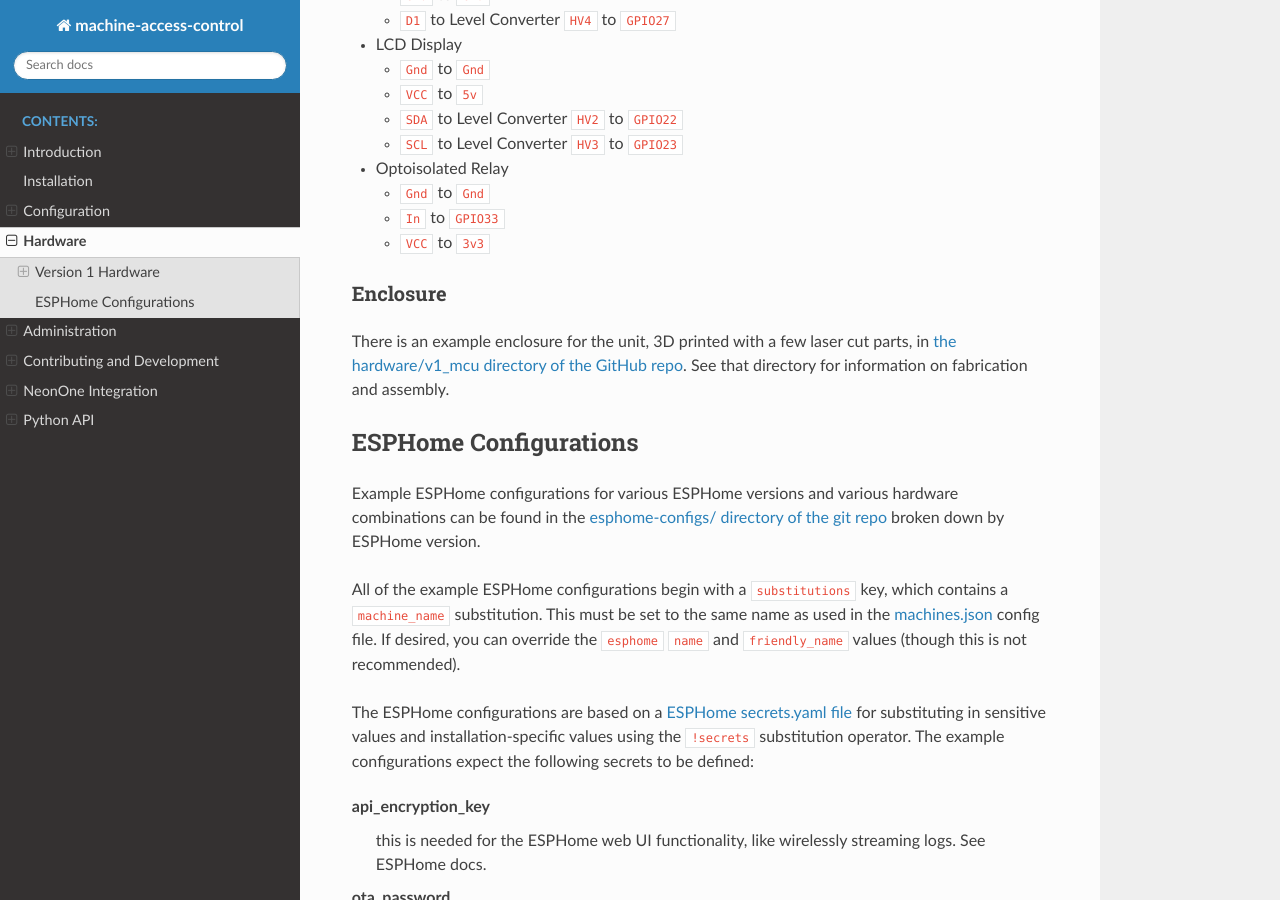
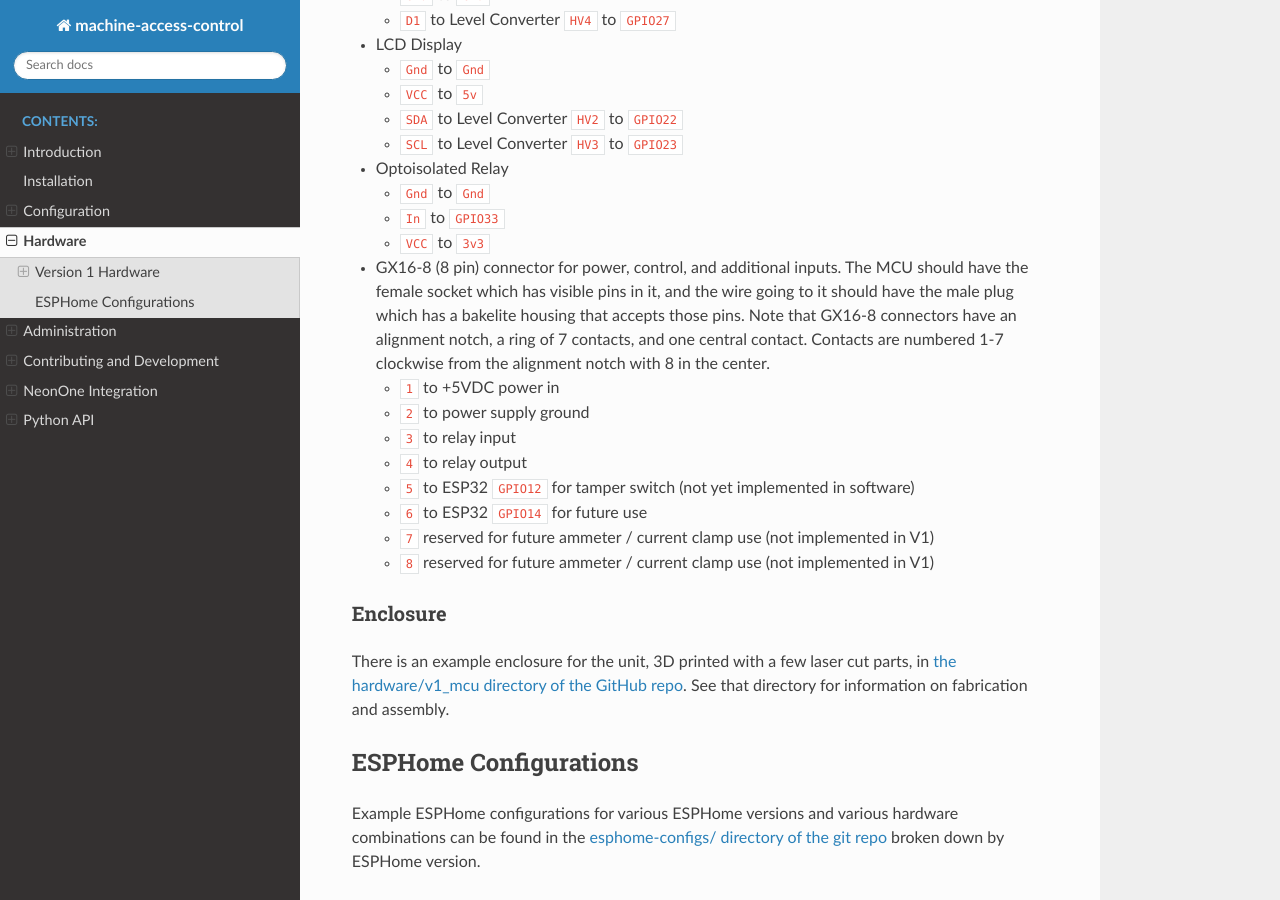
Before and after one commit to jantman/machine-access-control, a Sphinx documentation site: the page built from docs/source/hardware.rst, in a window 1280 px wide and 900 px high, scrolled down 1897 px. Built offline with Sphinx 7.4.7 and the Read the Docs theme 3.1.0, drawn with Linux system fonts in a browser that asks for light colours.

```diff
--- a/docs/source/hardware.rst
+++ b/docs/source/hardware.rst
@@ -80,6 +80,17 @@ This is intended to work with `esphome-configs/2024.6.4/no-current-input.yaml </
   * ``In`` to ``GPIO33``
   * ``VCC`` to ``3v3``
 
+* GX16-8 (8 pin) connector for power, control, and additional inputs. The MCU should have the female socket which has visible pins in it, and the wire going to it should have the male plug which has a bakelite housing that accepts those pins. Note that GX16-8 connectors have an alignment notch, a ring of 7 contacts, and one central contact. Contacts are numbered 1-7 clockwise from the alignment notch with 8 in the center.
+
+  * ``1`` to +5VDC power in
+  * ``2`` to power supply ground
+  * ``3`` to relay input
+  * ``4`` to relay output
+  * ``5`` to ESP32 ``GPIO12`` for tamper switch (not yet implemented in software)
+  * ``6`` to ESP32 ``GPIO14`` for future use
+  * ``7`` reserved for future ammeter / current clamp use (not implemented in V1)
+  * ``8`` reserved for future ammeter / current clamp use (not implemented in V1)
+
 .. _hardware.v1.enclosure:
 
 Enclosure
```
Also changed, not shown: docs/source/introduction.rst (+7 -0 lines), 1 other file.
